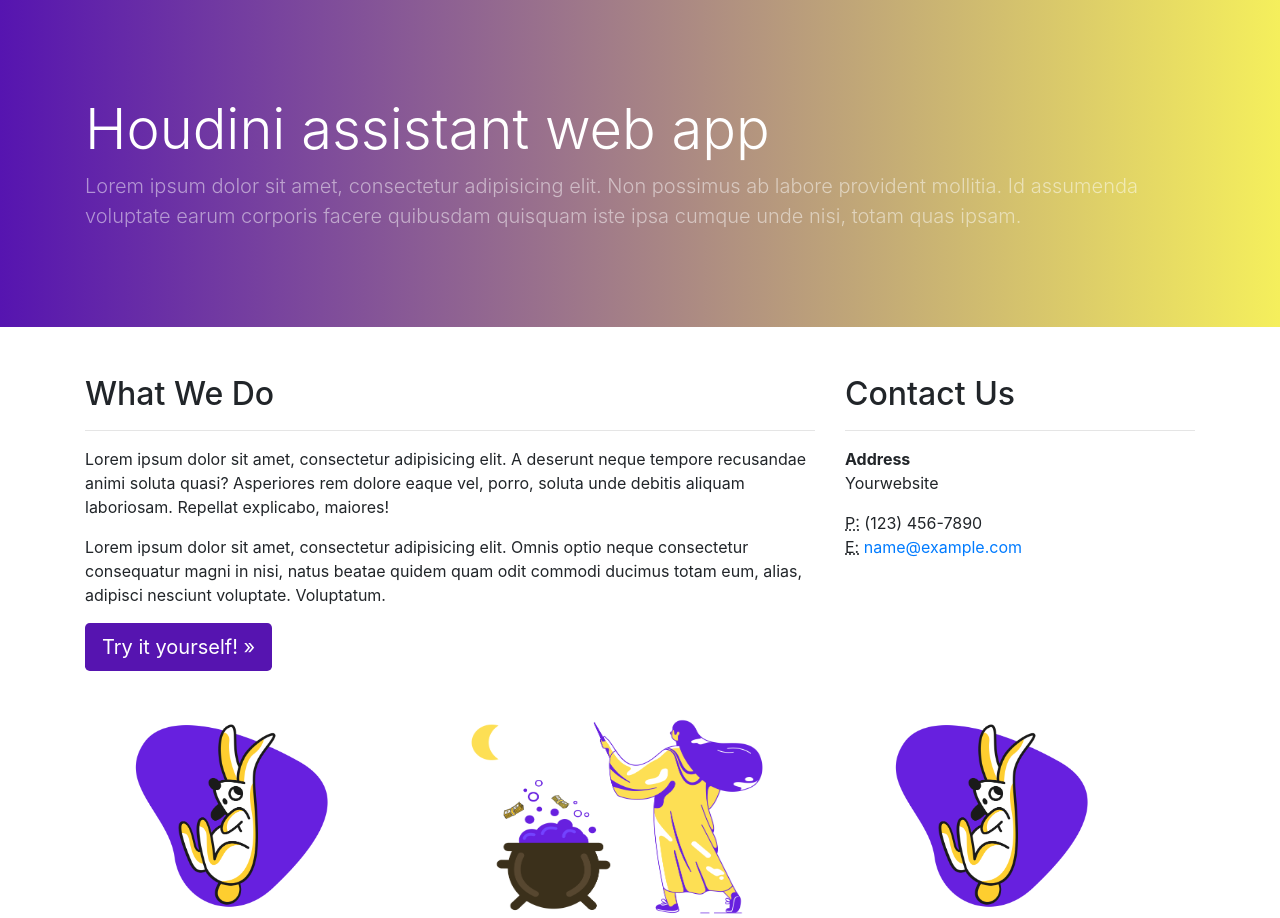
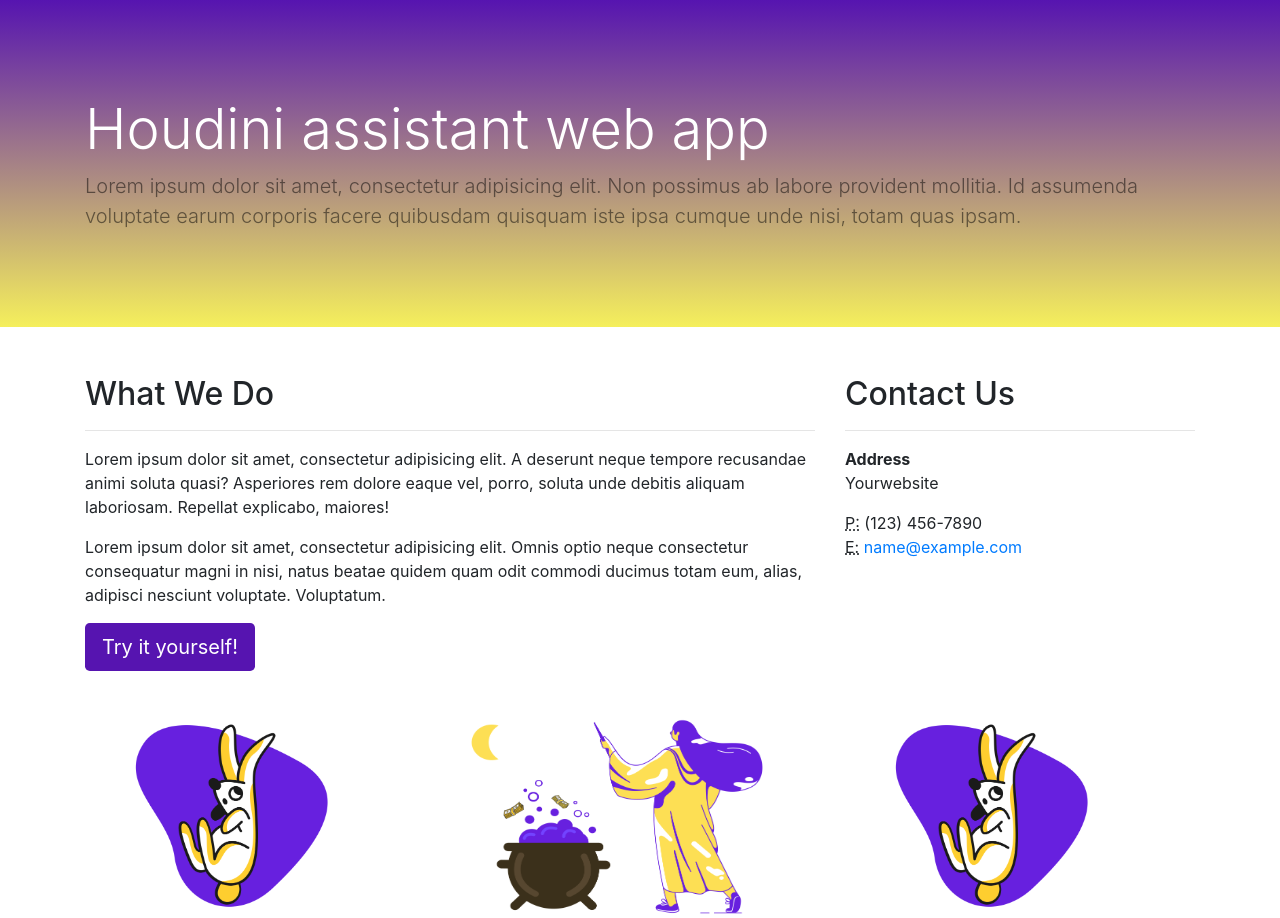
Before and after one commit to Mlaras/houdini-css, a Django app: page / in a window 1280 px wide. Shown: the part 56-974 px from the top of the page. Run offline with Django 3.2, Linux system fonts and the light colour scheme; some libraries are stand-ins or nearby versions.

Commit message:
Cambios en diseño de slider principal

```diff
--- a/myapp/templates/index.html
+++ b/myapp/templates/index.html
@@ -50,12 +50,12 @@
 
   <!-- Header -->
 
-  <header style="background-image: linear-gradient(to right, #5614b0 , #f5ef5c)" class="note py-5 mb-5">
+  <header style="background-image: linear-gradient(to bottom, #5614b0 , #f5ef5c)" class="note py-5 mb-5">
     <div class="container h-100">
       <div class="row h-100 align-items-center">
         <div class="col-lg-12">
           <h1 class="display-4 text-white mt-5 mb-2">Houdini assistant web app</h1>
-          <p class="lead mb-5 text-white-50">Lorem ipsum dolor sit amet, consectetur adipisicing elit. Non possimus ab labore provident mollitia. Id assumenda voluptate earum corporis facere quibusdam quisquam iste ipsa cumque unde nisi, totam quas ipsam.</p>
+          <p class="lead mb-5 text-black-50">Lorem ipsum dolor sit amet, consectetur adipisicing elit. Non possimus ab labore provident mollitia. Id assumenda voluptate earum corporis facere quibusdam quisquam iste ipsa cumque unde nisi, totam quas ipsam.</p>
         </div>
       </div>
     </div>
@@ -70,7 +70,7 @@
         <hr>
         <p>Lorem ipsum dolor sit amet, consectetur adipisicing elit. A deserunt neque tempore recusandae animi soluta quasi? Asperiores rem dolore eaque vel, porro, soluta unde debitis aliquam laboriosam. Repellat explicabo, maiores!</p>
         <p>Lorem ipsum dolor sit amet, consectetur adipisicing elit. Omnis optio neque consectetur consequatur magni in nisi, natus beatae quidem quam odit commodi ducimus totam eum, alias, adipisci nesciunt voluptate. Voluptatum.</p>
-        <a style="background-color: #5614b0" class="btn btn-lg" href="#"><font color="white">Try it yourself! &raquo;</font> </a>
+        <a style="background-color: #5614b0" class="btn btn-lg" href="#"><font color="white">Try it yourself!</font> </a>
       </div>
       <div class="col-md-4 mb-5">
         <h2>Contact Us</h2>
```
